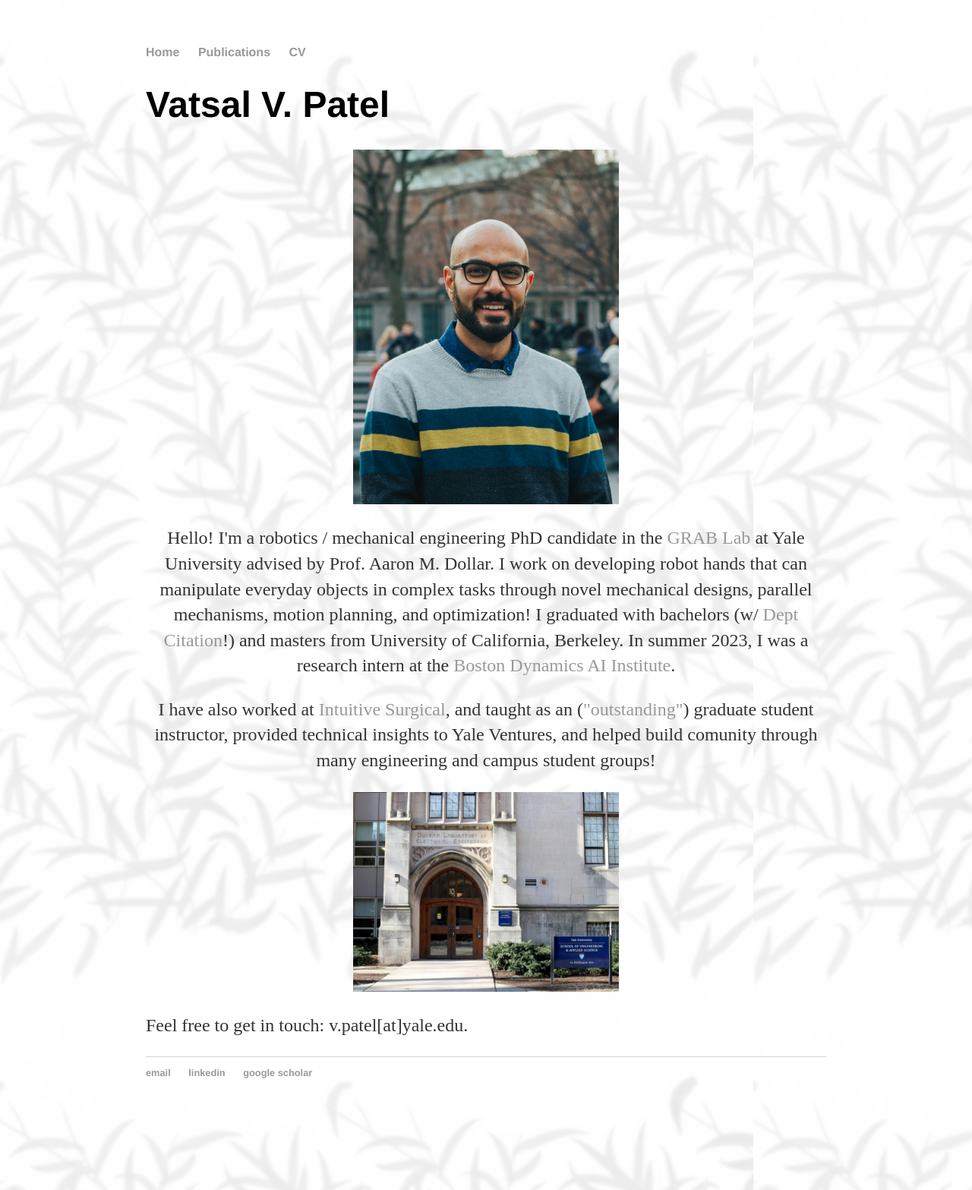
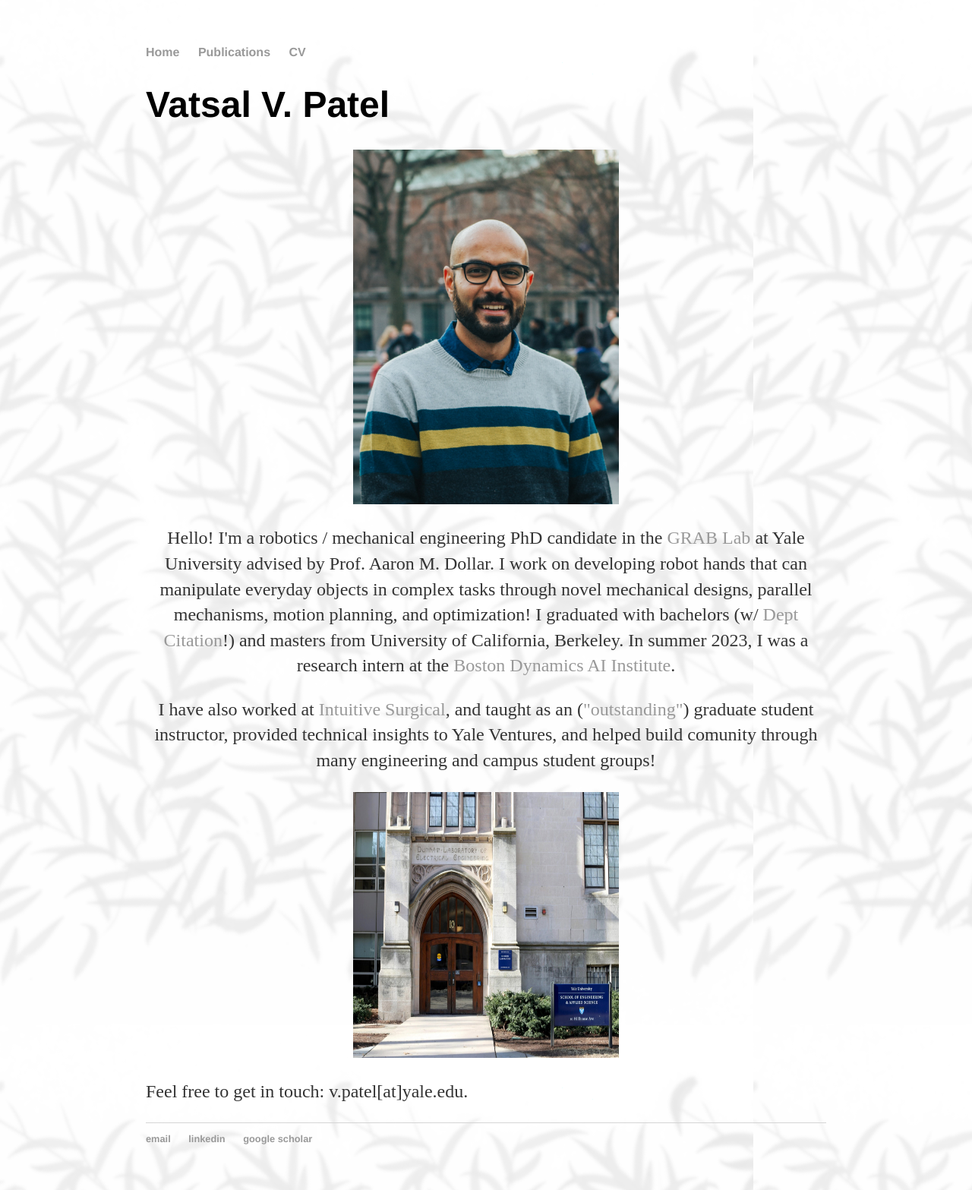
Before and after one commit to patelvatsalv/patelvatsalv.github.io, a Jekyll site: the page built from index.html, in a window 1280 px wide. Shown: the whole page at 76% size. Built offline with Jekyll 4.4.1, drawn with Linux system fonts in a browser that asks for light colours.

Commit message:
Update index.html

```diff
--- a/index.html
+++ b/index.html
@@ -23,7 +23,7 @@ title: Vatsal Patel
 
  		</div>
 		<div class="column3">
-			<img src = "seas.jpeg" alt = "seas" style="width:350px;height:263px;">
+			<img src = "seas.jpeg" alt = "seas" style="width:350px;height:350px;">
 		</div>
     	</div>
 
```
